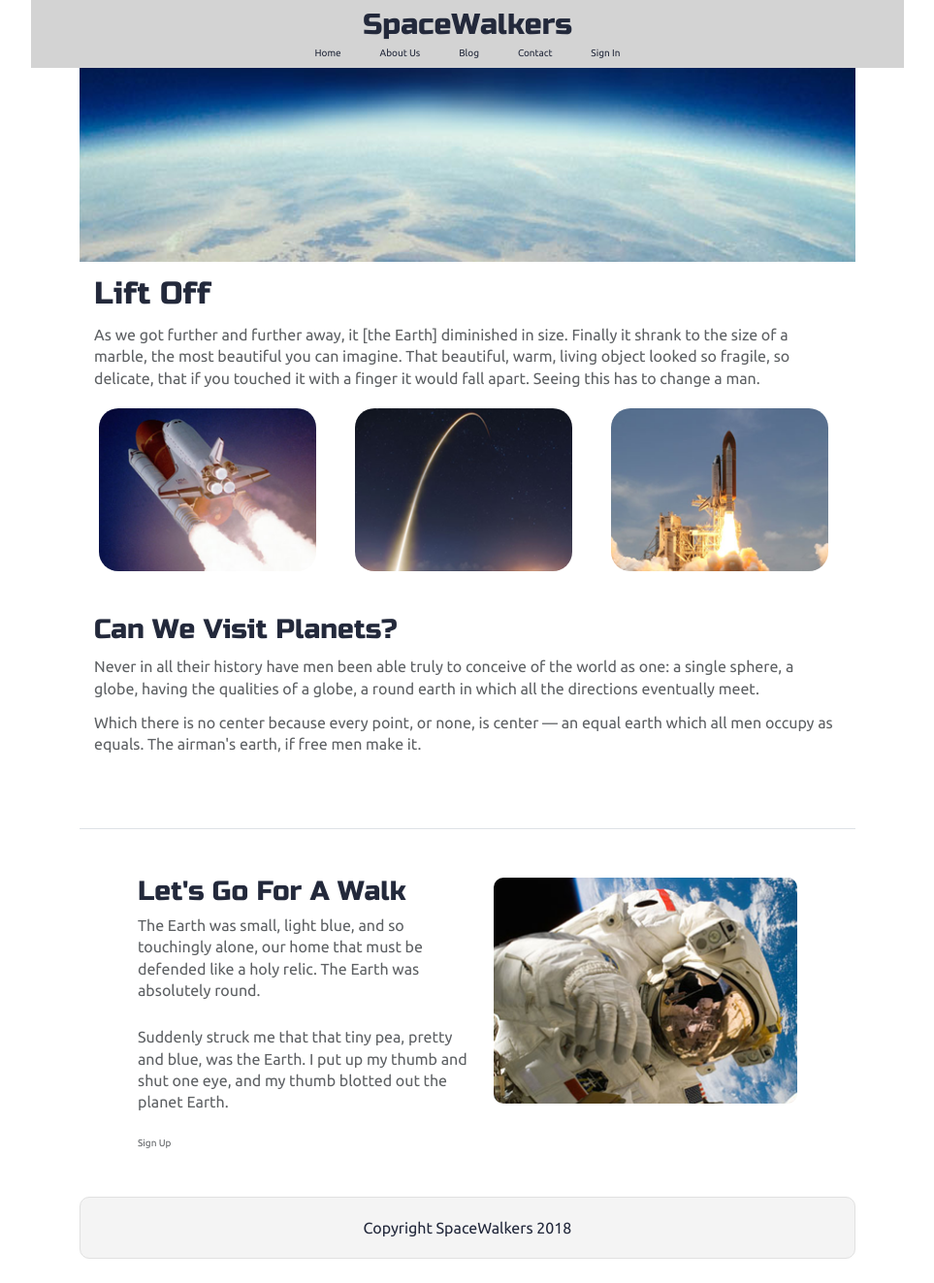
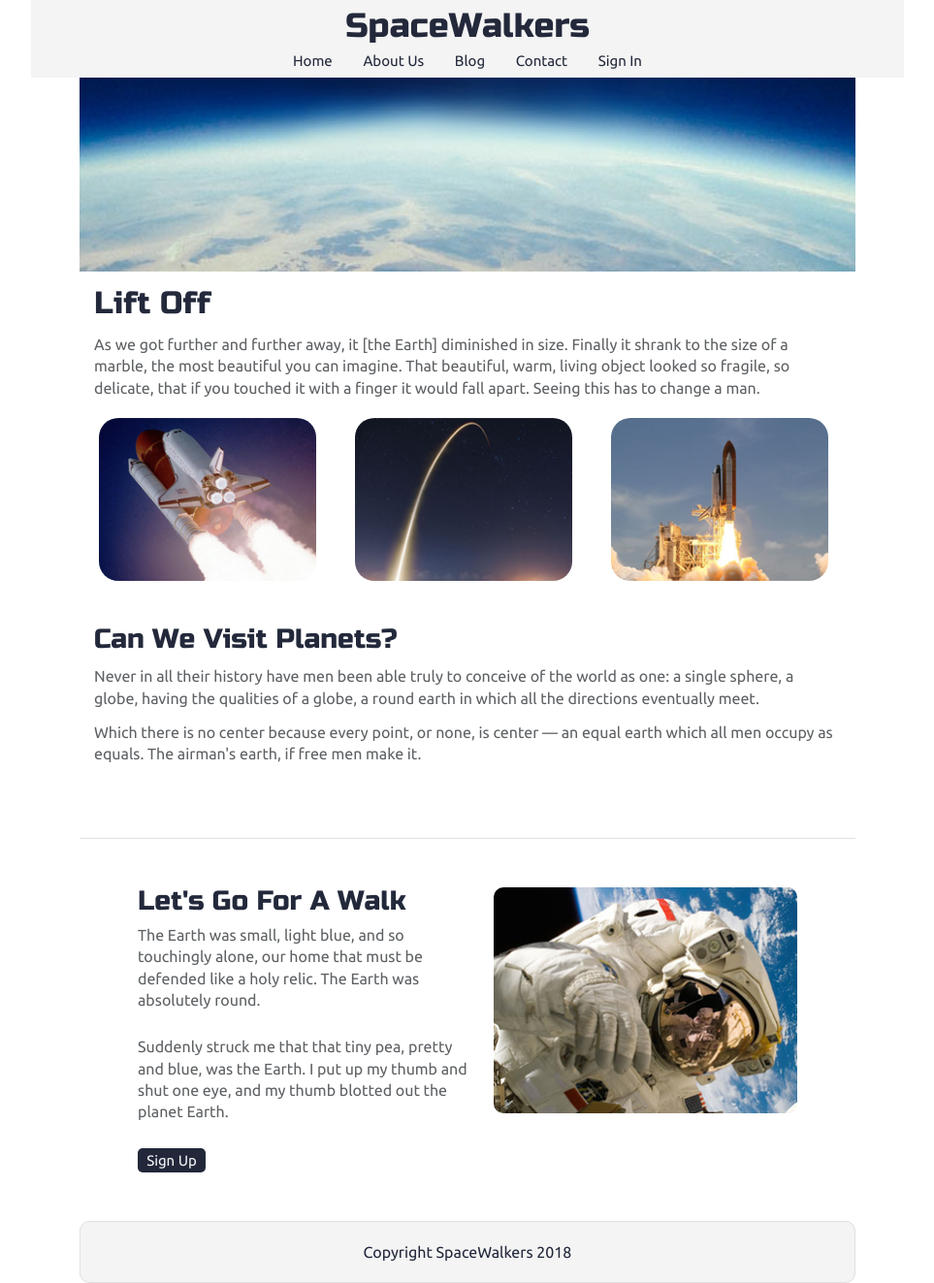
Before and after one commit to bloominstituteoftechnology/Sprint-Challenge--Advanced-CSS, a PHP site: page / in a window 1280 px wide. Shown: the whole page at 97% size, without its empty margins (158-1121 px from the left). Before the commit the page ends 1298 px from the top, so only its background shows below. Run offline with PHP 8.4, Linux system fonts and the light colour scheme.

Commit message:
Finished with Task 5

```diff
--- a/css/index.css
+++ b/css/index.css
@@ -165,17 +165,18 @@ p {
   padding: 10px 0px 10px 0px;
   max-width: 900px;
   width: 90%;
-  background-color: lightgray;
+  background: #f4f4f4;
   display: flex;
   flex-direction: column;
   align-items: center;
 }
 .navigation h1 {
-  font-size: 3rem;
+  font-size: 3.5rem;
 }
 .navigation nav {
   padding: 10px 0px 0px 0px;
-  width: 35%;
+  font-size: 1.5rem;
+  width: 40%;
   display: flex;
   justify-content: space-between;
 }
@@ -235,6 +236,21 @@ footer {
 .home .walk .walk-text p {
   margin-bottom: 26px;
 }
+.home .walk .walk-text .btn {
+  width: 70px;
+  height: 25px;
+  background: #22283A;
+  color: #F6F7F8;
+  font-size: 1.5rem;
+  border-radius: 5px;
+  line-height: 25px;
+  text-align: center;
+  cursor: pointer;
+}
+.home .walk .walk-text .btn:hover {
+  color: #22283A;
+  background: #F6F7F8;
+}
 .home .walk .walk-img {
   width: 46%;
   margin-left: 4%;
--- a/less/home-page.less
+++ b/less/home-page.less
@@ -58,6 +58,7 @@
       }
 
       .btn {
+        .sexy-btn(70px, 25px, @btn-bg-color, @porcelain);
       }
     }
 
--- a/less/mixins.less
+++ b/less/mixins.less
@@ -5,10 +5,11 @@
     height: @height;
     background: @background;
     color: @color;
-    font-size: 2rem;
-    border-radius: 10px;
+    font-size: 1.5rem;
+    border-radius: 5px;
+    line-height: @height;
+    text-align: center;
 
-    .center;
     cursor: pointer;
 
     &:hover {
--- a/less/navigation.less
+++ b/less/navigation.less
@@ -5,7 +5,7 @@
     padding: 10px 0px 10px 0px;
     max-width: 900px;
     width: 90%;
-    background-color: lightgray;
+    background: #f4f4f4;
 
     .center-column(); //code below replicated
     // display: flex;
@@ -14,13 +14,13 @@
     //border: 1px solid red;
 
     h1 {
-        font-size: 3rem;
+        font-size: 3.5rem;
     }
     nav {
         //border: 1px solid red;
         padding: 10px 0px 0px 0px;
-
-        width: 35%;
+        font-size: 1.5rem;
+        width: 40%;
         //display:flex;
         //justify-content: space-between;
         //text-decoration: none;
```
